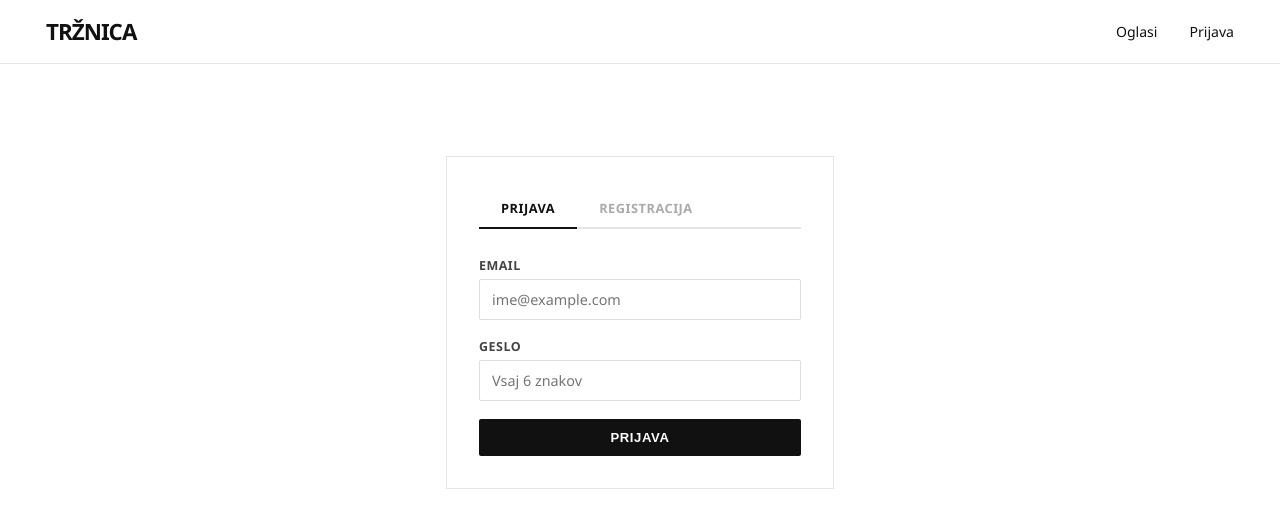
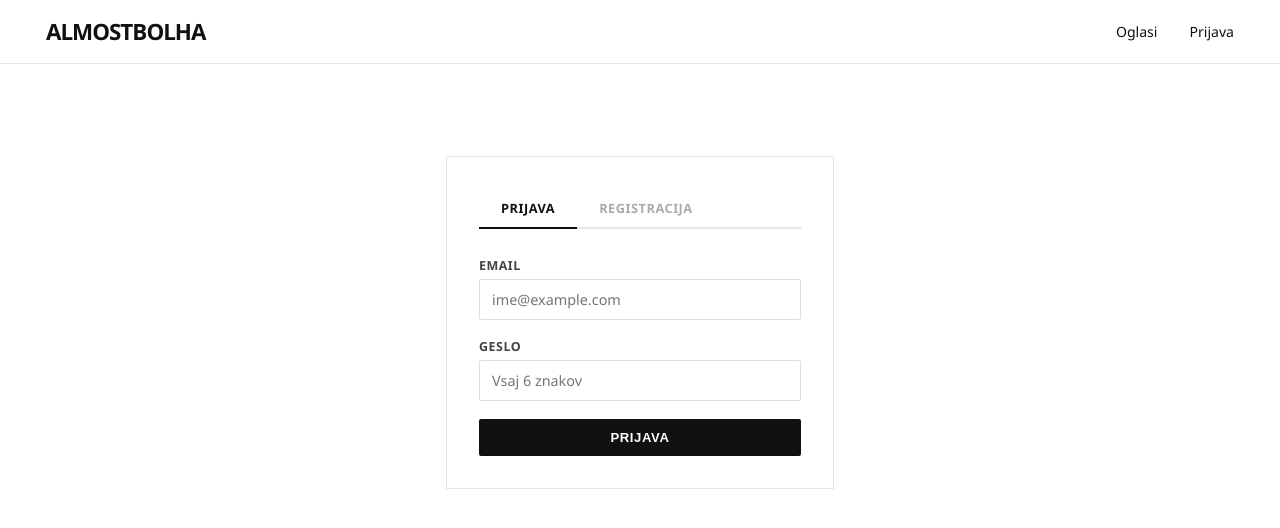
Before and after one commit to evasim27/ita-faas, a React (Vite) app in the folder frontend/: page /prijava in a window 1280 px wide. Shown: the top 528 px of the page. Built offline with nearby package versions, Linux system fonts and the light colour scheme; no server answers.

Commit message:
chore: preimenuj v AlmostBolha

```diff
--- a/frontend/index.html
+++ b/frontend/index.html
@@ -3,7 +3,7 @@
   <head>
     <meta charset="UTF-8" />
     <meta name="viewport" content="width=device-width, initial-scale=1.0" />
-    <title>Tržnica Oglasov</title>
+    <title>AlmostBolha</title>
   </head>
   <body>
     <div id="root"></div>
--- a/frontend/src/components/NavBar.jsx
+++ b/frontend/src/components/NavBar.jsx
@@ -14,7 +14,7 @@
 
   return (
     <nav>
-      <Link to="/" className="logo">Tržnica</Link>
+      <Link to="/" className="logo">AlmostBolha</Link>
       <div className="nav-links">
         <Link to="/">Oglasi</Link>
         {user ? (
```
